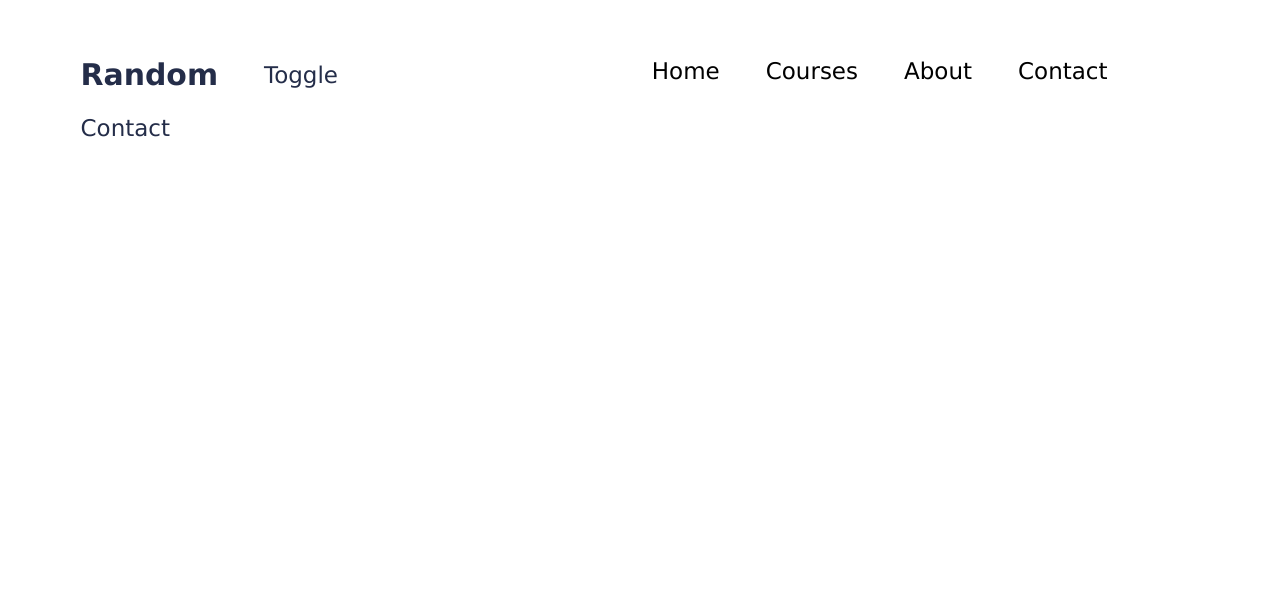
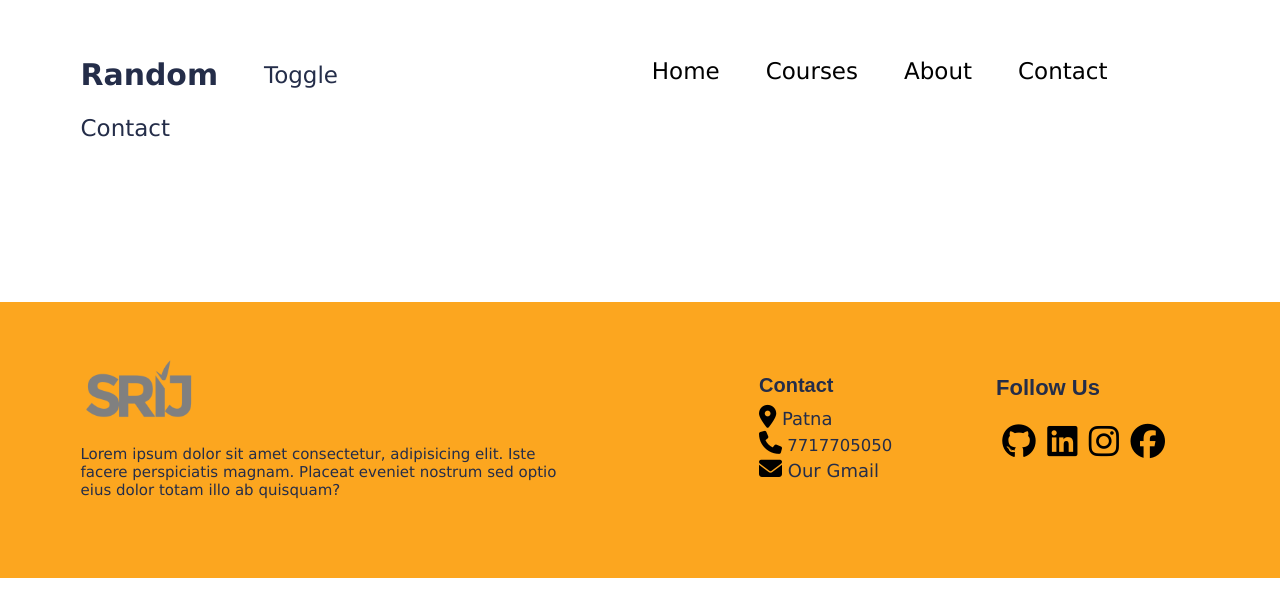
Before and after one commit to Saurabh-Shivam/SRITComputerClasses-Website, a React (Create React App) app in the folder frontend/: page /contact in a window 1280 px wide. Shown: the top 616 px of the page. Built offline with nearby package versions, Linux system fonts and the light colour scheme.

Commit message:
Added footer compo

```diff
--- a/frontend/package.json
+++ b/frontend/package.json
@@ -3,6 +3,7 @@
   "version": "0.1.0",
   "private": true,
   "dependencies": {
+    "@iconscout/react-unicons": "^1.1.6",
     "@testing-library/jest-dom": "^5.16.5",
     "@testing-library/react": "^13.3.0",
     "@testing-library/user-event": "^13.5.0",
--- a/frontend/public/index.html
+++ b/frontend/public/index.html
@@ -50,6 +50,9 @@
 <body>
   <noscript>You need to enable JavaScript to run this app.</noscript>
   <div id="root"></div>
+
+  <!-- Font Awesome link(kit) code -> used to add images/icons to the project -->
+  <script src="https://kit.fontawesome.com/f1edbde1f7.js" crossorigin="anonymous"></script>
   <!--
       This HTML file is a template.
       If you open it directly in the browser, you will see an empty page.
--- a/frontend/src/App.js
+++ b/frontend/src/App.js
@@ -5,6 +5,7 @@ import Home from "./components/Home/Home";
 import About from "./components/About/About";
 import Courses from "./components/Courses/Courses";
 import Contact from "./components/Contact/Contact";
+import Footer from "./components/Footer/Footer";
 
 function App() {
   return (
@@ -16,6 +17,7 @@ function App() {
         <Route path="about" element={<About />} />
         <Route path="contact" element={<Contact />} />
       </Routes>
+      <Footer />
     </div>
   );
 }
--- /dev/null
+++ b/frontend/src/components/Footer/Footer.css
@@ -0,0 +1,142 @@
+.footer {
+    display: flex;
+    align-items: center;
+    margin: -0.5rem -3.5rem;
+    /* padding-top: -5rem; */
+    margin-top: 7rem;
+    height: 12rem;
+    display: grid;
+    grid-template-columns: 1fr 1fr 1fr;
+
+}
+
+.f-left {
+    display: flex;
+    flex-direction: column;
+    position: relative;
+    margin-top: -2rem;
+    padding-left: 3.5rem;
+}
+
+
+.f-left>:nth-of-type(1) {
+    color: var(--black);
+    font-size: 15px;
+    margin-top: 1rem;
+    width: 26rem;
+    width: 22rem;
+}
+
+
+.f-mid {
+    display: flex;
+    flex-direction: column;
+    position: relative;
+    margin-top: -1rem;
+    padding-left: 7.5rem;
+
+}
+
+.f-mid>span {
+    font-size: 20px;
+    font-family: Arial, Helvetica, sans-serif;
+    font-weight: bold;
+    margin-bottom: 0.3rem;
+}
+
+
+.f-right {
+    font-size: 20px;
+    font-family: Arial, Helvetica, sans-serif;
+    font-weight: bold;
+    padding-left: 3rem;
+    margin-top: -2rem;
+    display: grid;
+    text-align: center;
+
+
+}
+
+.f-right>span {
+    font-size: 22px;
+    font-family: Arial, Helvetica, sans-serif;
+    font-weight: bold;
+    margin-bottom: 0.5rem;
+}
+
+/* .footer {
+    display: flex;
+    align-items: center;
+    margin: -0.5rem -3.5rem;
+    position: relative;
+    margin-top: 4rem;
+
+
+}
+
+.f-content {
+    position: absolute;
+    display: flex;
+    align-items: center;
+    justify-content: center;
+    flex-direction: column;
+    width: 100%;
+    margin-top: 4rem;
+    gap: 4rem;
+    color: white;
+}
+
+.f-icons {
+    display: flex;
+    gap: 2rem;
+} */
+
+/* for responsiveness */
+@media screen and (max-width: 840px) {
+    /* .footer {
+        display: none;
+    } */
+
+    .f-left {
+        /* margin-left: -3rem; */
+        display: none;
+    }
+
+    .f-mid {
+        /* display: flex; */
+        position: relative;
+        align-content: space-around;
+        /* margin-top: -1rem; */
+        margin-left: -4.5rem;
+        /* margin-left: -17rem; */
+
+    }
+
+    .f-mid>span:nth-child(1) {
+        font-size: 1.6rem;
+    }
+
+
+
+    .f-right {
+        /* display: flex; */
+        flex-direction: column;
+        position: relative;
+        margin-top: -0.9rem;
+        margin-left: 0.1rem;
+        /* margin-left: -7rem; */
+        /* align-content: space-between; */
+
+    }
+
+    .f-right>span:nth-child(1) {
+        padding-left: 10rem;
+        font-size: xx-large;
+    }
+
+    .f-social {
+        /* font-size: xx-large; */
+        width: 6rem;
+        gap: 1px;
+    }
+}
--- /dev/null
+++ b/frontend/src/components/Footer/Footer.jsx
@@ -0,0 +1,167 @@
+import React from "react";
+import "./Footer.css";
+// Importing image
+import Wave from "../../img/wave.png";
+import Logo from "../../img/logo.png";
+import Insta from "@iconscout/react-unicons/icons/uil-instagram";
+import Facebook from "@iconscout/react-unicons/icons/uil-facebook";
+import Gitub from "@iconscout/react-unicons/icons/uil-github";
+import Linkedin from "@iconscout/react-unicons/icons/uil-linkedin";
+
+const Footer = () => {
+  return (
+    <div className="footer" style={{ backgroundColor: "var(--orange" }}>
+      {/* <img src={Wave} alt="" style={{ width: "100%" }} /> */}
+      <div className="f-left">
+        <img
+          src={Logo}
+          alt=""
+          style={{
+            width: "5rem",
+            heigh: "5rem",
+            filter: "contrast(0)",
+          }}
+        />
+        <span>
+          Lorem ipsum dolor sit amet consectetur, adipisicing elit. Iste facere
+          perspiciatis magnam. Placeat eveniet nostrum sed optio eius dolor
+          totam illo ab quisquam?
+        </span>
+      </div>
+      <div className="f-mid">
+        <span>Contact</span>
+        <div className="f-contact">
+          <div>
+            <a
+              href="https://www.googlemaps.com/"
+              target="_blank"
+              rel="noreferrer"
+            >
+              <i
+                className="fa-solid fa-location-dot"
+                style={{ color: "black" }}
+              >
+                <span style={{ fontSize: "18px", color: "var(--black)" }}>
+                  {" "}
+                  Patna
+                </span>
+              </i>
+            </a>
+          </div>
+          <div>
+            <a
+              href="https://www.truecaller.com/"
+              target="_blank"
+              rel="noreferrer"
+            >
+              <i className="fa-solid fa-phone" style={{ color: "black" }}>
+                <span style={{ fontSize: "16.5px", color: "var(--black)" }}>
+                  {" "}
+                  7717705050
+                </span>
+              </i>
+            </a>
+          </div>
+          <div>
+            <a href="https://www.gmail.com/" target="_blank" rel="noreferrer">
+              <i className="fa-solid fa-envelope" style={{ color: "black" }}>
+                <span style={{ fontSize: "18px", color: "var(--black)" }}>
+                  {" "}
+                  Our Gmail
+                </span>
+              </i>
+            </a>
+          </div>
+        </div>
+      </div>
+      <div className="f-right">
+        <span
+          style={{
+            marginLeft: "-8.1rem",
+          }}
+        >
+          Follow Us
+        </span>
+        <div className="f-social" style={{ display: "flex", gap: "0.5rem" }}>
+          <div>
+            <a href="https://www.github.com/" target="_blank" rel="noreferrer">
+              <i
+                className="i-social fa-brands fa-github"
+                style={{
+                  color: "black",
+                  fontSize: "1.5rem",
+                  paddingTop: "0.5rem",
+                }}
+              ></i>{" "}
+            </a>
+          </div>
+          <div>
+            <a
+              href="https://www.linkedin.com/"
+              target="_blank"
+              rel="noreferrer"
+            >
+              <i
+                className="i-social fa-brands fa-linkedin"
+                style={{
+                  color: "black",
+                  fontSize: "1.5rem",
+                  paddingTop: "0.5rem",
+                }}
+              ></i>
+            </a>
+          </div>
+          <div>
+            <a
+              href="https://www.instagram.com/"
+              target="_blank"
+              rel="noreferrer"
+            >
+              <i
+                className="i-social fa-brands fa-instagram"
+                style={{
+                  color: "black",
+                  fontSize: "1.5rem",
+                  paddingTop: "0.5rem",
+                }}
+              ></i>
+            </a>
+          </div>
+          <div>
+            <a
+              href="https://www.facebook.com/"
+              target="_blank"
+              rel="noreferrer"
+            >
+              <i
+                className="i-social fa-brands fa-facebook"
+                style={{
+                  color: "black",
+                  fontSize: "1.5rem",
+                  paddingTop: "0.5rem",
+                }}
+              ></i>
+            </a>
+          </div>
+        </div>
+      </div>
+    </div>
+  );
+
+  // return (
+  //   <div className="footer">
+  //     <img src={Wave} alt="" style={{ width: "100%" }} />
+  //     <div className="f-content">
+  //       <span>Zainkeepscode@gmail.com</span>
+  //       <div className="f-icons">
+  //         <Insta color="white" size={"3rem"} />
+  //         <Facebook color="white" size={"3rem"} />
+  //         <Gitub color="white" size={"3rem"} />
+  //         <Linkedin color="white" size={"3rem"} />
+  //       </div>
+  //     </div>
+  //   </div>
+  // );
+};
+
+export default Footer;
```
Also changed, not shown: 1 other file (tests, documents, lock files or other folders).
